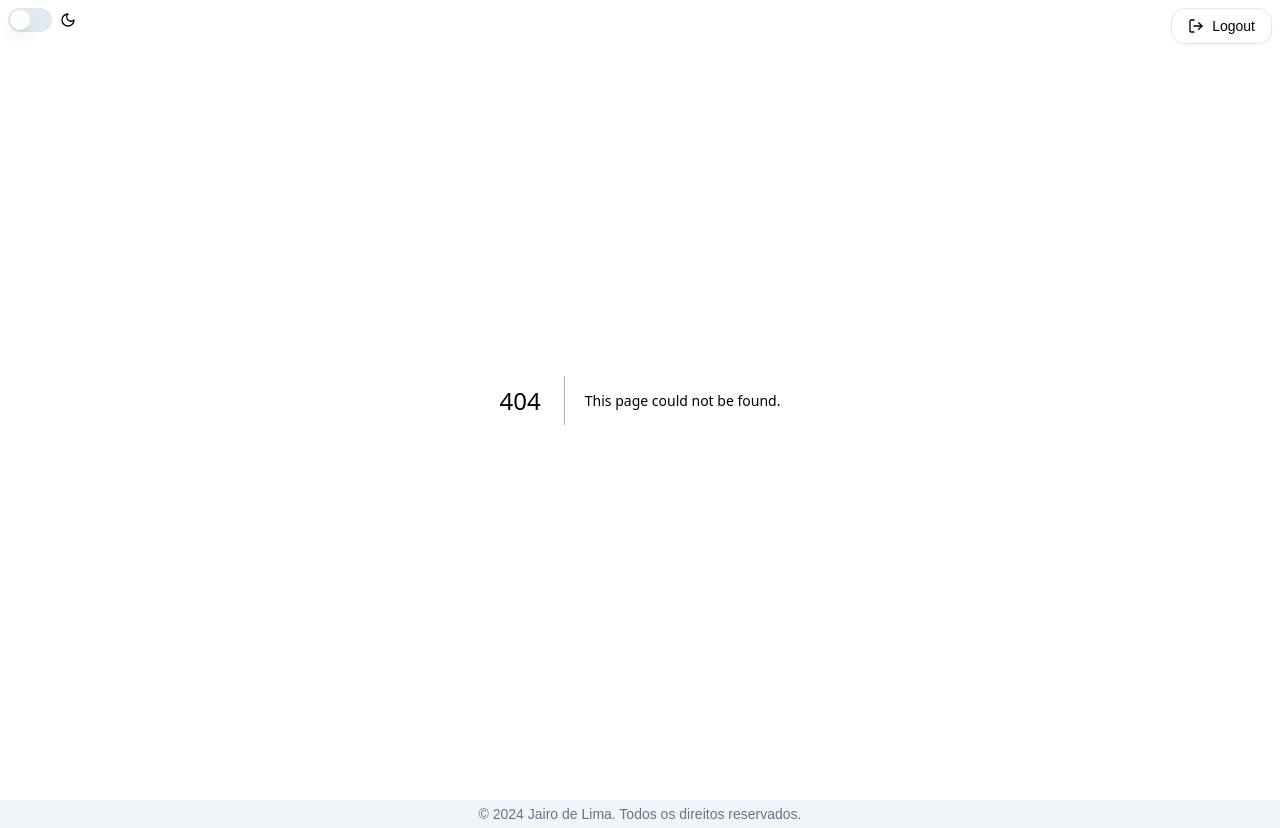
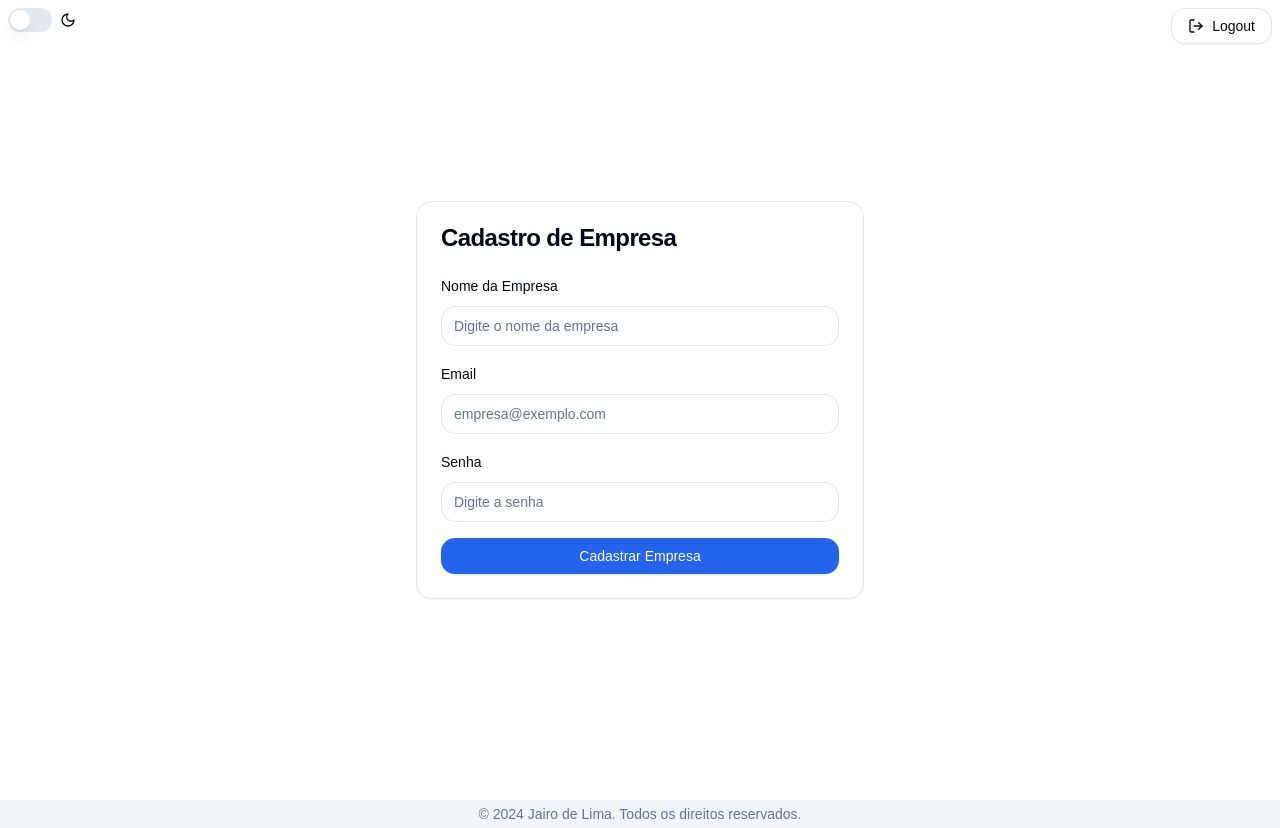
Before and after one commit to jairo-de-lima/controle-de-pacotes, a Next.js app: page /register in a window 1280 px wide. Before the commit this address had no page. Built offline with nearby package versions, Linux system fonts and the light colour scheme.

Commit message:
feat: ensure admin page for resgister companies

```diff
--- a/app/(home)/page.tsx
+++ b/app/(home)/page.tsx
@@ -1,5 +1,6 @@
 "use client";
 
+import React from "react";
 import AuthGuard from "../_components/AuthGuard";
 import {
   Card,
@@ -12,6 +13,7 @@ import { useSession } from "next-auth/react";
 
 export default function Home() {
   const { data: session } = useSession();
+  console.log(session);
 
   return (
     <AuthGuard>
@@ -19,7 +21,7 @@ export default function Home() {
         <Card>
           <CardHeader>
             <CardTitle>
-              Bem-vindo ao Dashboard, {session?.user?.email}!
+              Bem-vindo ao Dashboard, {session?.user?.name}!
             </CardTitle>
           </CardHeader>
           <CardContent>
--- a/app/_components/AuthGuard.tsx
+++ b/app/_components/AuthGuard.tsx
@@ -3,7 +3,8 @@
 import { useSession } from "next-auth/react";
 import { useRouter } from "next/navigation";
 import { useEffect } from "react";
-import Loading from "../loading/loading";
+import { Loading } from "../loading/Loading";
+import React from "react";
 
 export default function AuthGuard({ children }: { children: React.ReactNode }) {
   const { data: session, status } = useSession();
--- a/app/_config/apiCompanies.ts
+++ b/app/_config/apiCompanies.ts
@@ -1,15 +1,58 @@
 import type { NextApiRequest, NextApiResponse } from "next";
 import { prisma } from "../_lib/prisma";
+import bcrypt from "bcryptjs"; // Para criptografar a senha
 
 export default async function handler(
   req: NextApiRequest,
   res: NextApiResponse
 ) {
   if (req.method === "GET") {
-    const companies = await prisma.company.findMany();
-    return res.status(200).json(companies);
+    try {
+      const companies = await prisma.company.findMany();
+      return res.status(200).json(companies);
+    } catch (error) {
+      console.error("Erro ao buscar companhias:", error);
+      return res.status(500).json({ error: "Erro interno do servidor." });
+    }
   }
 
-  res.setHeader("Allow", ["GET"]);
+  if (req.method === "POST") {
+    try {
+      const { name, email, password } = req.body;
+
+      if (!name || !email || !password) {
+        return res
+          .status(400)
+          .json({ error: "Nome, e-mail e senha são obrigatórios." });
+      }
+
+      // Criptografar a senha antes de salvar
+      const hashedPassword = await bcrypt.hash(password, 10);
+
+      // Criar a nova companhia
+      const newCompany = await prisma.company.create({
+        data: {
+          name,
+          email,
+          password: hashedPassword,
+        },
+      });
+
+      return res.status(201).json(newCompany);
+    } catch (error) {
+      console.error("Erro ao criar companhia:", error);
+
+      // Verifica se é um erro de duplicidade no e-mail
+      if (error.code === "P2002") {
+        return res.status(409).json({
+          error: "Uma companhia com esse e-mail já existe.",
+        });
+      }
+
+      return res.status(500).json({ error: "Erro interno do servidor." });
+    }
+  }
+
+  res.setHeader("Allow", ["GET", "POST"]);
   res.status(405).end(`Method ${req.method} Not Allowed`);
 }
--- a/app/_lib/auth.ts
+++ b/app/_lib/auth.ts
@@ -45,6 +45,7 @@ export const authOptions = {
       if (user) {
         token.id = user.id;
         token.email = user.email;
+        token.name = user.name;
       }
       return token;
     },
@@ -52,6 +53,7 @@ export const authOptions = {
       session.user = {
         id: token.id,
         email: token.email,
+        name: token.name,
       };
       return session;
     },
--- a/app/_lib/prisma.ts
+++ b/app/_lib/prisma.ts
@@ -1,5 +1,10 @@
+// lib/prisma.ts
 import { PrismaClient } from "@prisma/client";
 
-const prisma = new PrismaClient();
+const globalForPrisma = global as unknown as {
+  prisma: PrismaClient | undefined;
+};
 
-export { prisma };
+export const prisma = globalForPrisma.prisma ?? new PrismaClient();
+
+if (process.env.NODE_ENV !== "production") globalForPrisma.prisma = prisma;
--- /dev/null
+++ b/app/api/companies/route.ts
@@ -0,0 +1,61 @@
+import { NextRequest, NextResponse } from "next/server";
+// ajuste o caminho conforme necessário
+import bcrypt from "bcryptjs";
+import { prisma } from "../../_lib/prisma";
+
+export async function POST(req: NextRequest) {
+  try {
+    const data = await req.json();
+    const { name, email, password } = data;
+
+    if (!name || !email || !password) {
+      return NextResponse.json(
+        { error: "Todos os campos são obrigatórios" },
+        { status: 400 }
+      );
+    }
+
+    // Verifica se já existe uma empresa com este nome ou email
+    const existingCompany = await prisma.company.findFirst({
+      where: {
+        OR: [{ email }, { name }],
+      },
+    });
+
+    if (existingCompany) {
+      return NextResponse.json(
+        { error: "Empresa já cadastrada com este nome ou email" },
+        { status: 400 }
+      );
+    }
+
+    const hashedPassword = await bcrypt.hash(password, 10);
+
+    const company = await prisma.company.create({
+      data: {
+        name,
+        email,
+        password: hashedPassword,
+      },
+      select: {
+        id: true,
+        name: true,
+        email: true,
+      },
+    });
+
+    return NextResponse.json(
+      {
+        success: true,
+        company,
+      },
+      { status: 201 }
+    );
+  } catch (error) {
+    console.error("Erro ao criar empresa:", error);
+    return NextResponse.json(
+      { error: "Erro ao criar empresa" },
+      { status: 500 }
+    );
+  }
+}
--- /dev/null
+++ b/app/register/page.tsx
@@ -0,0 +1,154 @@
+"use client";
+import { useState } from "react";
+import {
+  Card,
+  CardHeader,
+  CardTitle,
+  CardContent,
+} from "../_components/ui/card";
+import { Button } from "../_components/ui/button";
+import { Input } from "../_components/ui/input";
+import { Label } from "../_components/ui/label";
+import { Alert, AlertTitle, AlertDescription } from "../_components/ui/alert";
+import React from "react";
+
+export default function RegisterPage() {
+  const [formData, setFormData] = useState({
+    name: "",
+    email: "",
+    password: "",
+  });
+
+  const [status, setStatus] = useState({
+    message: "",
+    type: "",
+    details: "",
+  });
+
+  const [loading, setLoading] = useState(false);
+
+  const handleChange = (e) => {
+    const { name, value } = e.target;
+    setFormData((prev) => ({
+      ...prev,
+      [name]: value,
+    }));
+  };
+
+  const handleSubmit = async (e) => {
+    e.preventDefault();
+    setLoading(true);
+    setStatus({ message: "", type: "", details: "" });
+
+    try {
+      const response = await fetch("/api/companies", {
+        method: "POST",
+        headers: {
+          "Content-Type": "application/json",
+        },
+        body: JSON.stringify(formData),
+      });
+
+      const data = await response.json();
+
+      if (!response.ok) {
+        throw new Error(data.error || "Erro ao cadastrar empresa");
+      }
+
+      setStatus({
+        message: "Empresa cadastrada com sucesso!",
+        type: "success",
+        details: `Nome: ${data.company.name}\nEmail: ${data.company.email}\nID: ${data.company.id}`,
+      });
+
+      // Limpa o formulário após sucesso
+      setFormData({
+        name: "",
+        email: "",
+        password: "",
+      });
+    } catch (error) {
+      setStatus({
+        message: "Erro ao cadastrar empresa",
+        type: "error",
+        details: error.message,
+      });
+    } finally {
+      setLoading(false);
+    }
+  };
+
+  return (
+    <div className="min-h-screen bg-background flex items-center justify-center p-4">
+      <Card className="w-full max-w-md">
+        <CardHeader>
+          <CardTitle>Cadastro de Empresa</CardTitle>
+        </CardHeader>
+        <CardContent>
+          <form onSubmit={handleSubmit} className="space-y-4">
+            <div className="space-y-2">
+              <Label htmlFor="name">Nome da Empresa</Label>
+              <Input
+                id="name"
+                name="name"
+                value={formData.name}
+                onChange={handleChange}
+                required
+                placeholder="Digite o nome da empresa"
+                className="w-full"
+                minLength={3}
+              />
+            </div>
+
+            <div className="space-y-2">
+              <Label htmlFor="email">Email</Label>
+              <Input
+                id="email"
+                name="email"
+                type="email"
+                value={formData.email}
+                onChange={handleChange}
+                required
+                placeholder="empresa@exemplo.com"
+                className="w-full"
+              />
+            </div>
+
+            <div className="space-y-2">
+              <Label htmlFor="password">Senha</Label>
+              <Input
+                id="password"
+                name="password"
+                type="password"
+                value={formData.password}
+                onChange={handleChange}
+                required
+                placeholder="Digite a senha"
+                minLength={6}
+                className="w-full"
+              />
+            </div>
+
+            {(status.message || status.details) && (
+              <Alert
+                variant={status.type === "error" ? "destructive" : "default"}
+              >
+                <AlertTitle>
+                  {status.type === "error" ? "Erro" : "Sucesso"}
+                </AlertTitle>
+                <AlertDescription className="whitespace-pre-line">
+                  {status.message}
+                  {status.details && "\n" + status.details}
+                </AlertDescription>
+              </Alert>
+            )}
+
+            <Button type="submit" className="w-full" disabled={loading}>
+              {loading ? "Cadastrando..." : "Cadastrar Empresa"}
+            </Button>
+          </form>
+        </CardContent>
+      </Card>
+    </div>
+  );
+}
--- a/package.json
+++ b/package.json
@@ -12,6 +12,7 @@
     "@hookform/resolvers": "^3.9.1",
     "@radix-ui/react-dialog": "^1.1.2",
     "@radix-ui/react-label": "^2.1.0",
+    "@radix-ui/react-progress": "^1.1.0",
     "@radix-ui/react-slot": "^1.1.0",
     "@radix-ui/react-switch": "^1.1.1",
     "class-variance-authority": "^0.7.0",
```
Also changed, not shown: app/api/users/route.ts (added), app/loading/Loading.tsx (renamed from app/loading/Loading.jsx).
